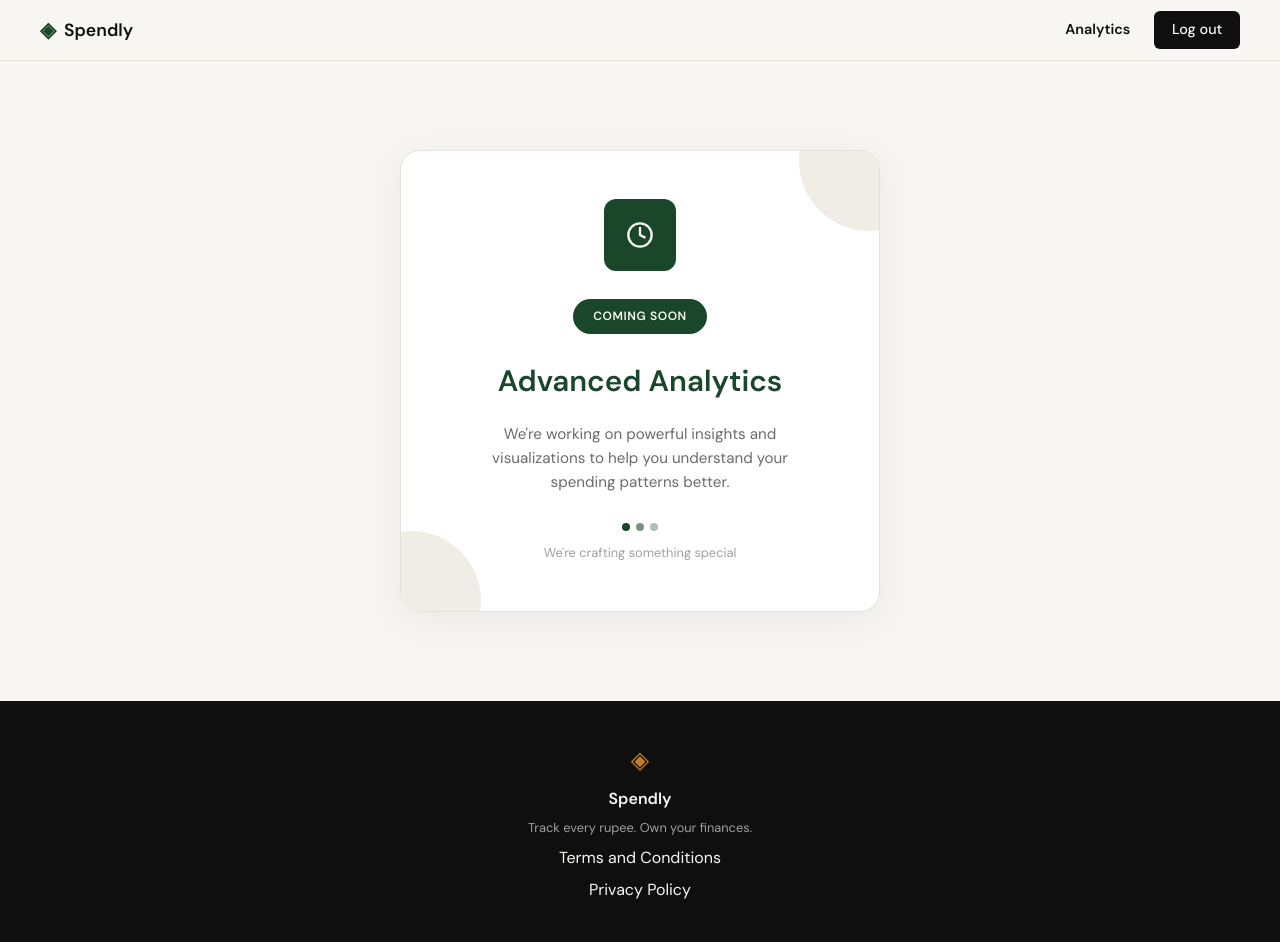
After one commit to 180020111/spendly, a Flask app: page /analytics in a window 1280 px wide. The commit adds this page. Run offline with Flask 3, Linux system fonts and the light colour scheme; the visitor is signed in with stand-in values (Sample User, id 1).

Commit message:
Add coming soon page

```diff
--- a/app.py
+++ b/app.py
@@ -213,6 +213,14 @@ def profile():
     )
 
 
+@app.route("/analytics")
+def analytics():
+    if not session.get("user_id"):
+        return redirect(url_for("login"))
+
+    return render_template("analytics.html")
+
+
 @app.route("/expenses/add")
 def add_expense():
     return "Add expense — coming in Step 7"
--- /dev/null
+++ b/static/css/analytics.css
@@ -0,0 +1,108 @@
+.analytics-section {
+    min-height: calc(100vh - 60px - 100px);
+    display: flex;
+    align-items: center;
+    justify-content: center;
+    padding: 3rem 2rem;
+}
+
+.analytics-card {
+    position: relative;
+    overflow: hidden;
+    width: 100%;
+    max-width: 480px;
+    background: var(--paper-card);
+    border: 1px solid var(--border);
+    border-radius: var(--radius-lg);
+    padding: 3rem 2.5rem;
+    text-align: center;
+    box-shadow: 0 8px 40px rgba(0, 0, 0, 0.06);
+}
+
+.analytics-card::before,
+.analytics-card::after {
+    content: "";
+    position: absolute;
+    width: 140px;
+    height: 140px;
+    border-radius: 50%;
+    background: var(--paper-warm);
+    z-index: 0;
+}
+
+.analytics-card::before { top: -60px; right: -60px; }
+.analytics-card::after { bottom: -60px; left: -60px; }
+
+.analytics-card > * {
+    position: relative;
+    z-index: 1;
+}
+
+.analytics-icon {
+    width: 4.5rem;
+    height: 4.5rem;
+    margin: 0 auto 1.75rem;
+    background: var(--accent);
+    border-radius: var(--radius-md);
+    display: flex;
+    align-items: center;
+    justify-content: center;
+}
+
+.analytics-icon-glyph {
+    width: 28px;
+    height: 28px;
+    color: var(--paper);
+}
+
+.analytics-badge {
+    display: inline-block;
+    background: var(--accent);
+    color: var(--paper);
+    font-size: 0.75rem;
+    font-weight: 700;
+    letter-spacing: 0.05em;
+    text-transform: uppercase;
+    padding: 0.5rem 1.25rem;
+    border-radius: 999px;
+    margin-bottom: 1.5rem;
+}
+
+.analytics-title {
+    font-family: var(--font-body);
+    font-weight: 700;
+    font-size: 1.85rem;
+    color: var(--accent);
+    margin-bottom: 1rem;
+}
+
+.analytics-body {
+    font-size: 0.95rem;
+    color: var(--ink-muted);
+    line-height: 1.6;
+    max-width: 340px;
+    margin: 0 auto 1.75rem;
+}
+
+.analytics-dots {
+    display: flex;
+    align-items: center;
+    justify-content: center;
+    gap: 0.4rem;
+    margin-bottom: 0.75rem;
+}
+
+.analytics-dot {
+    width: 8px;
+    height: 8px;
+    border-radius: 50%;
+    background: var(--accent);
+}
+
+.analytics-dot:nth-child(2) { opacity: 0.6; }
+.analytics-dot:nth-child(3) { opacity: 0.35; }
+
+.analytics-caption {
+    font-size: 0.8rem;
+    color: var(--ink-faint);
+}
--- a/static/css/style.css
+++ b/static/css/style.css
@@ -102,6 +102,8 @@ a { color: inherit; text-decoration: none; }
 
 .nav-links a { color: var(--ink-muted); transition: color 0.2s; }
 .nav-links a:hover { color: var(--ink); }
+
+.nav-link-active { color: var(--ink) !important; font-weight: 600; }
 
 .nav-cta {
     background: var(--ink) !important;
--- /dev/null
+++ b/templates/analytics.html
@@ -0,0 +1,26 @@
+{% extends "base.html" %}
+
+{% block title %}Analytics — Spendly{% endblock %}
+
+{% block head %}
+<link rel="stylesheet" href="{{ url_for('static', filename='css/analytics.css') }}">
+{% endblock %}
+
+{% block content %}
+<section class="analytics-section">
+  <div class="analytics-card">
+    <div class="analytics-icon">
+      <i data-lucide="clock" class="analytics-icon-glyph"></i>
+    </div>
+    <span class="analytics-badge">Coming Soon</span>
+    <h1 class="analytics-title">Advanced Analytics</h1>
+    <p class="analytics-body">We're working on powerful insights and visualizations to help you understand your spending patterns better.</p>
+    <div class="analytics-dots">
+      <span class="analytics-dot"></span>
+      <span class="analytics-dot"></span>
+      <span class="analytics-dot"></span>
+    </div>
+    <p class="analytics-caption">We're crafting something special</p>
+  </div>
+</section>
+{% endblock %}
--- a/templates/base.html
+++ b/templates/base.html
@@ -20,6 +20,7 @@
             </a>
             <div class="nav-links">
                 {% if session.get('user_id') %}
+                <a href="{{ url_for('analytics') }}" class="{% if request.endpoint == 'analytics' %}nav-link-active{% endif %}">Analytics</a>
                 <a href="{{ url_for('logout') }}" class="nav-cta">Log out</a>
                 {% else %}
                 <a href="{{ url_for('login') }}">Sign in</a>
```
